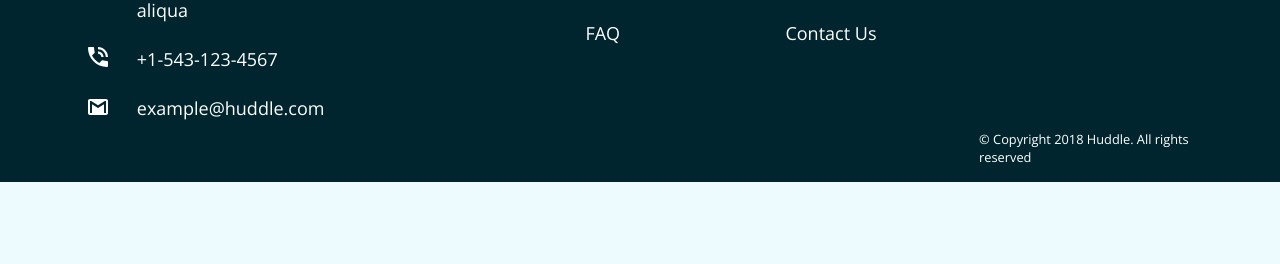
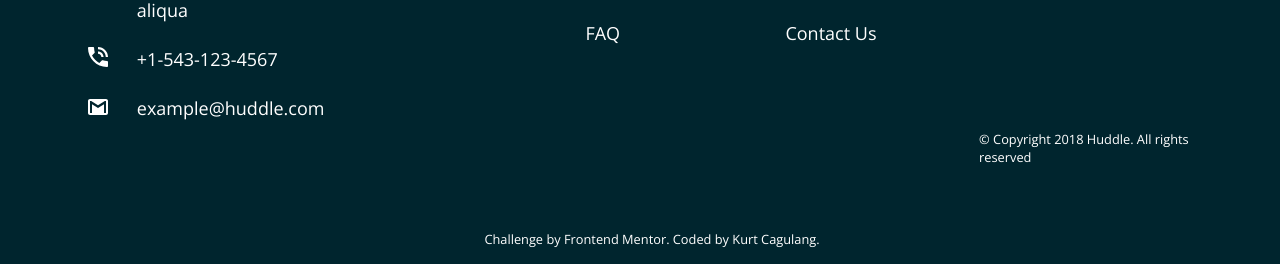
Before and after one commit to KurtSotto/Huddle-landing-page-with-alternating-feature-blocks, a plain HTML site: page index.html in a window 1280 px wide. Shown: the part 2650-2914 px from the top of the page. Before the commit the page ends 2832 px from the top, so only its background shows below. Drawn offline with nearby package versions, Linux system fonts and the light colour scheme.

Commit message:
Update index.html

```diff
--- a/index.html
+++ b/index.html
@@ -148,32 +148,10 @@
         </div>
       </div>
     </div>
+
+    <div class="coder">
+      <p>Challenge by <a href="https://www.frontendmentor.io/home">Frontend Mentor</a>. Coded by <a href="https://www.frontendmentor.io/profile/KurtSotto">Kurt Cagulang</a>.</p>
+    </div>
   </footer>
 </body>
 </html>
-
-
-
-<!--
-
-
-
-
-  Ready To Build Your Community?
-
-  Get Started For Free
-
-
-
-
-
-
-
-
-
-
-
-
-
-
-  . -->
```
